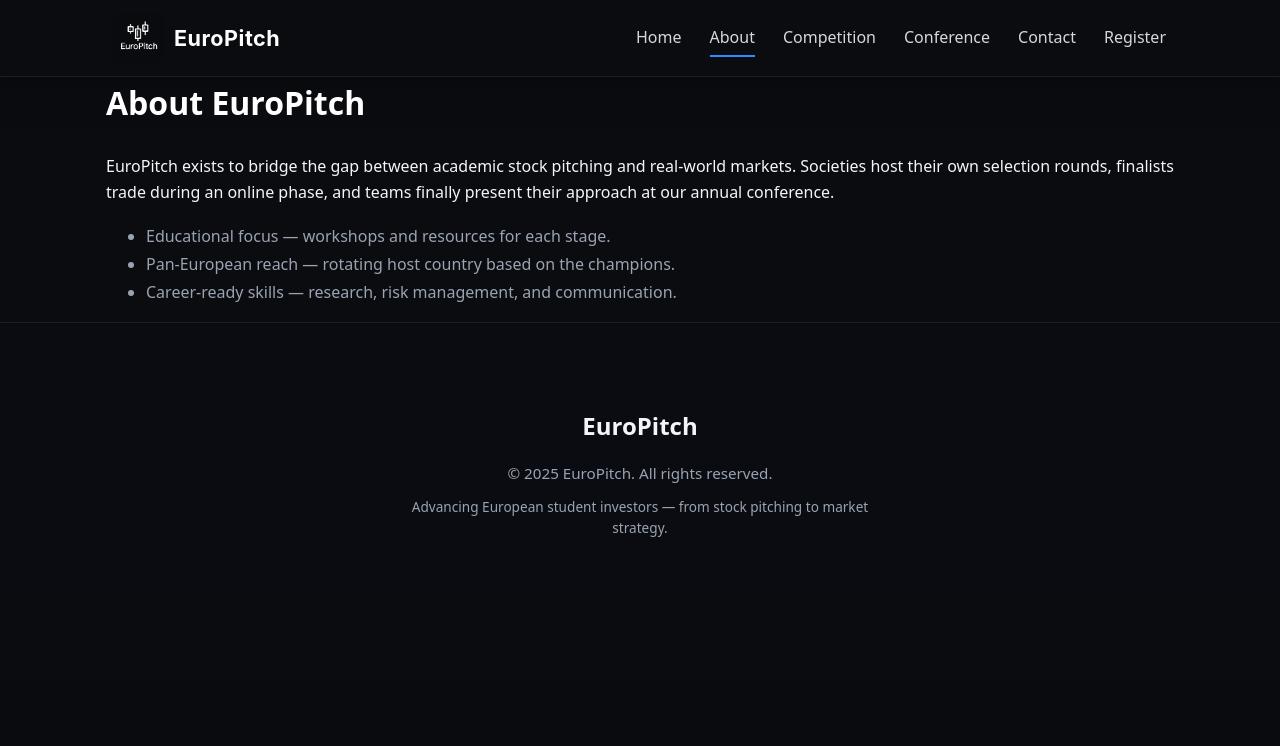
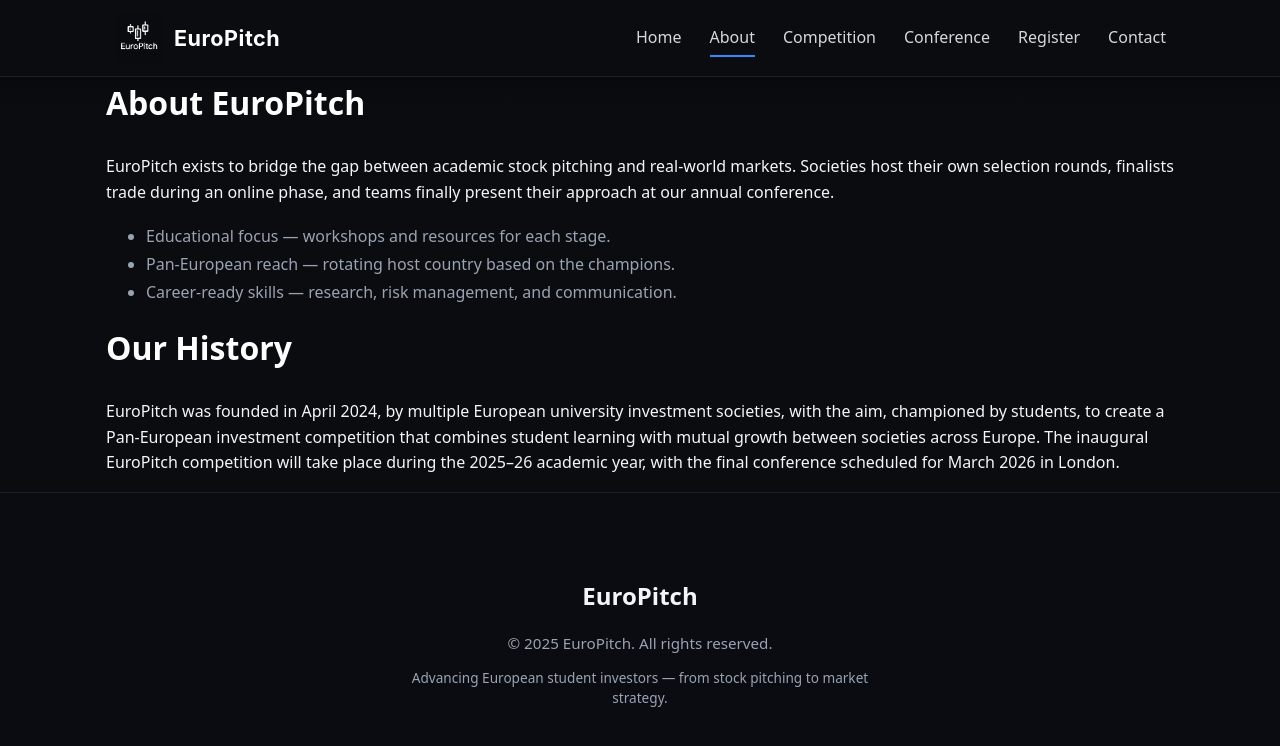
Before and after one commit to EuroPitch/EuroPitch, a React (Vite) app in the folder frontend/: page /about in a window 1280 px wide. Shown: the top 746 px of the page. Built offline with nearby package versions, Linux system fonts and the light colour scheme.

Commit message:
Added some more small stuff

```diff
--- a/frontend/src/components/Header.jsx
+++ b/frontend/src/components/Header.jsx
@@ -10,8 +10,8 @@ const Header = () => {
     { path: "/about", label: "About" },
     { path: "/competition", label: "Competition" },
     { path: "/conference", label: "Conference" },
+    { path: "/register", label: "Register" },
     { path: "/contact", label: "Contact" },
-    { path: "/register", label: "Register" },
   ];
 
   return (
--- a/frontend/src/pages/About.jsx
+++ b/frontend/src/pages/About.jsx
@@ -11,6 +11,17 @@ const About = () => (
         <li>Pan‑European reach — rotating host country based on the champions.</li>
         <li>Career‑ready skills — research, risk management, and communication.</li>
         </ul>
+
+
+        <h2>Our History</h2>
+        <p>
+        EuroPitch was founded in April 2024, by multiple European university investment societies,
+        with the aim, championed by students, to create a Pan‑European investment competition
+        that combines student learning with mutual growth between societies across Europe.
+
+        The inaugural EuroPitch competition will take place during the 2025–26 academic year,
+        with the final conference scheduled for March 2026 in London.
+        </p>
     </section>
 );
 
```
